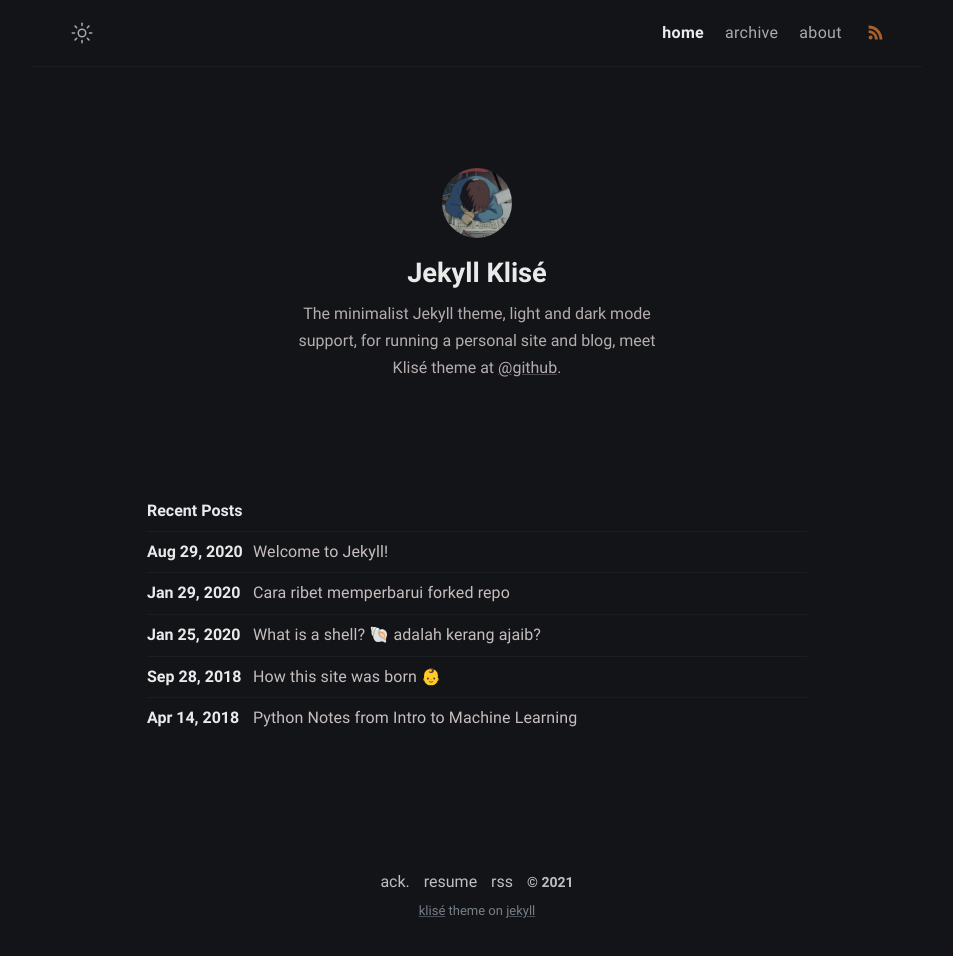
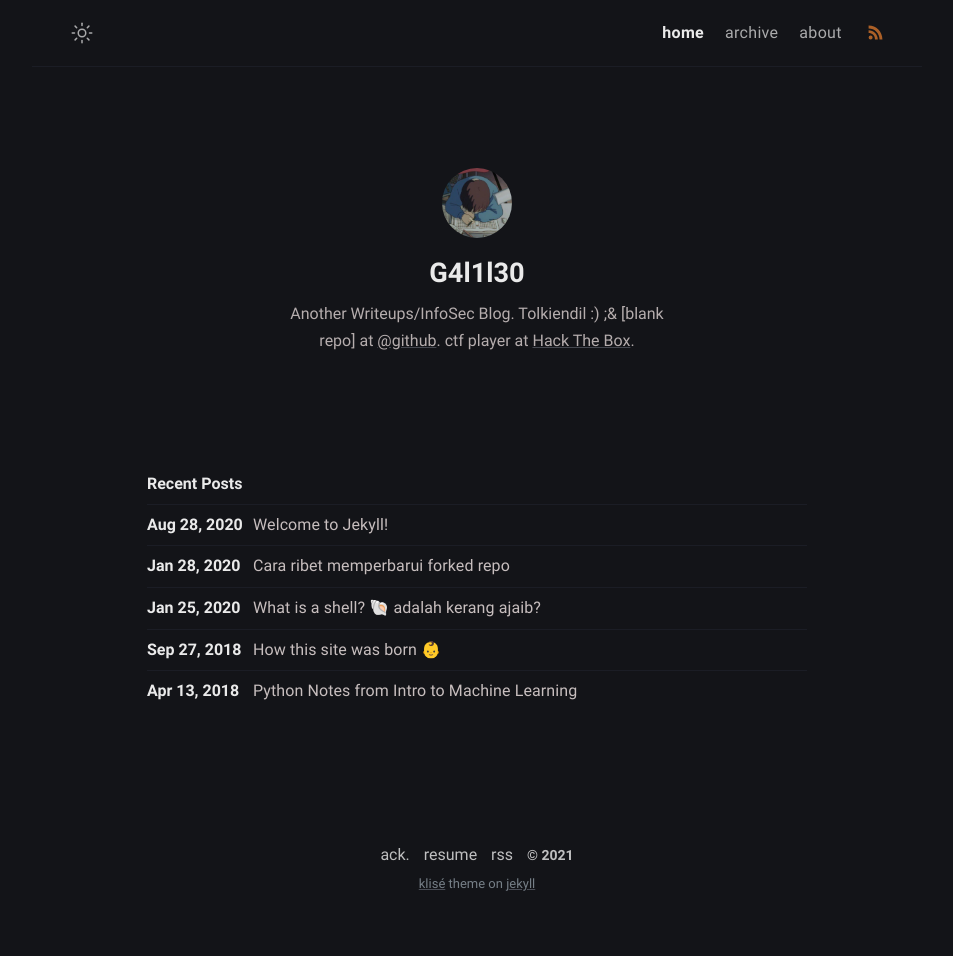
Before and after one commit to g4l1l30sec/backup, a Jekyll site: the page built from index.md, in a window 1280 px wide. Shown: the whole page, without its empty margins (163-1116 px from the left). Built offline with Jekyll 4.4.1, drawn with Linux system fonts in a browser that asks for light colours; after the commit the page ends 929 px from its top, so only the background shows below that.

Commit message:
Update _config.yml

```diff
--- a/_config.yml
+++ b/_config.yml
@@ -1,27 +1,25 @@
-title: Klise Theme
+title: G4l1l30
 description: >-
-  He's writing in Bahasa about web technology and experience as a journal  for
-  documentation things that he learned, meet him <a
-  href="https://github.com/piharpi" target="_blank" rel="noopener">@github</a>.
+  Another Writeups/InfoSec Blog <a
+  href="https://github.com/g4l1l30sec" target="_blank" rel="noopener">@github</a>.
 lang: en-US
-timezone: Asia/Jakarta
-image: assets/img/ogp.png
+timezone: America/Santo_Domingo
+image:
 repo: 'https://github.com/piharpi/jekyll-klise'
 mode: dark
 author:
-  name: Jekyll Klisé
-  bio: >-
-    The minimalist Jekyll theme, light and dark mode support, for running a
-    personal site and blog,  meet Klisé theme at <a
-    href="https://github.com/piharpi/jekyll-klise" target="_blank"
-    rel="noopener">@github</a>.
+  name: G4l1l30
+  bio: |
+    Another Writeups/InfoSec Blog.
+    Tolkiendil :) ;& [blank repo] at <a href="https://github.com/g4l1l30sec" target="_blank" rel="noopener">@github</a>.
+    ctf player at <a href="https://www.hackthebox.eu/profile/321601" target="_blank" rel="noopener">Hack The Box</a>.
   username: username
-  github: github_username
-  twitter: twitter_username
+  github: g4l1l30sec
+  twitter: g4l1l302
   facebook: facebook_username
   email: your-email@email.com
   avatar: /assets/img/avatar.jpg
-url: ''
+url: 'https://g4l1l30sec.github.io/'
 baseurl: ''
 permalink: '/:title/'
 google_analytics: null
```
